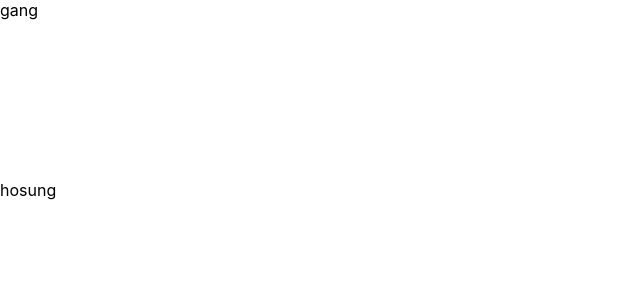
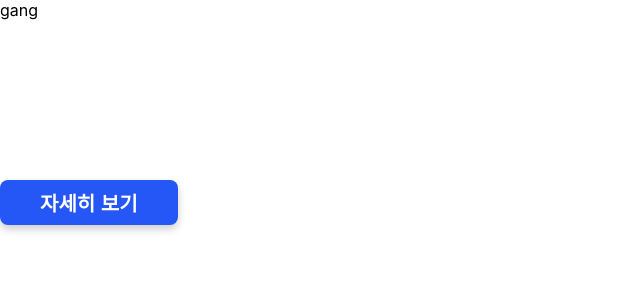
Before and after one commit to Moa-dev-team/Moa-frontend, a React (Create React App) app in the folder frontend/: page / in a window 1280 px wide. Shown: the top 300 px of the page, without its empty margins (0-640 px from the left). Built offline with nearby package versions, Linux system fonts and the light colour scheme.

Commit message:
feat : LargeButton Component design

```diff
--- a/frontend/public/index.html
+++ b/frontend/public/index.html
@@ -25,6 +25,13 @@
       Learn how to configure a non-root public URL by running `npm run build`.
     -->
     <title>React App</title>
+    <!-- google fonts -->
+    <link rel="preconnect" href="https://fonts.googleapis.com" />
+    <link rel="preconnect" href="https://fonts.gstatic.com" crossorigin />
+    <link
+      href="https://fonts.googleapis.com/css2?family=Nanum+Gothic:wght@400;700;800&display=swap"
+      rel="stylesheet"
+    />
   </head>
   <body>
     <noscript>You need to enable JavaScript to run this app.</noscript>
--- a/frontend/src/TestSung.js
+++ b/frontend/src/TestSung.js
@@ -1,7 +1,10 @@
 import React from "react";
+import LargeButton from "./components/Buttons/LargeButton";
 
 const TestSung = () => {
-    return <div style={{marginTop: '10rem'}}>hosung</div>
-}
+  return <div style={{ marginTop: "10rem" }}>
+    <LargeButton text='자세히 보기' />
+  </div>;
+};
 
-export default TestSung
+export default TestSung;
--- /dev/null
+++ b/frontend/src/components/Buttons/LargeButton.jsx
@@ -0,0 +1,10 @@
+import React from 'react';
+import styles from './LargeButton.module.css'
+
+export default function LargeButton({text, onClick, color}) {
+    return (
+        <React.Fragment>
+            <button className={styles.button}>{text}</button>
+        </React.Fragment>
+    );
+}
--- /dev/null
+++ b/frontend/src/components/Buttons/LargeButton.module.css
@@ -0,0 +1,16 @@
+.button {
+    padding: 0.5rem 2.5rem;
+    font-family: 'Nanum Gothic', sans-serif;
+    font-size: 1.25rem;
+    font-weight: 800;
+    border-radius: 0.5rem;
+    color: white;
+    background-color: #2556f6;
+    transition: transform 0.2s ease-in-out, box-shadow 0.2s ease-in-out;
+    box-shadow: 0 4px 8px rgba(0, 0, 0, 0.2);
+  }
+
+  .button:hover {
+    transform: scale(1.05);
+    box-shadow: 0 8px 16px rgba(0, 0, 0, 0.3);
+  }
```
